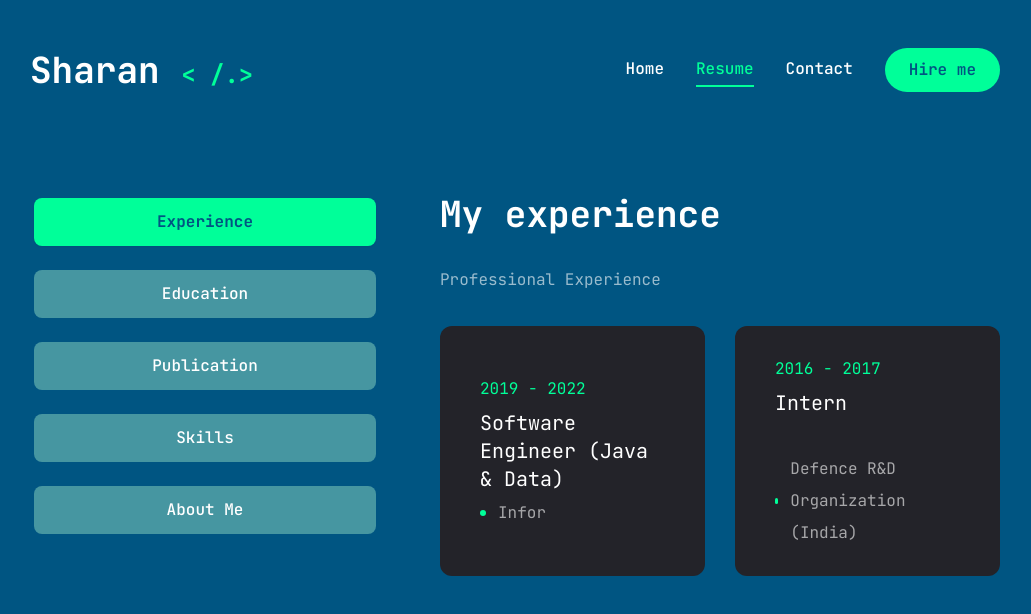
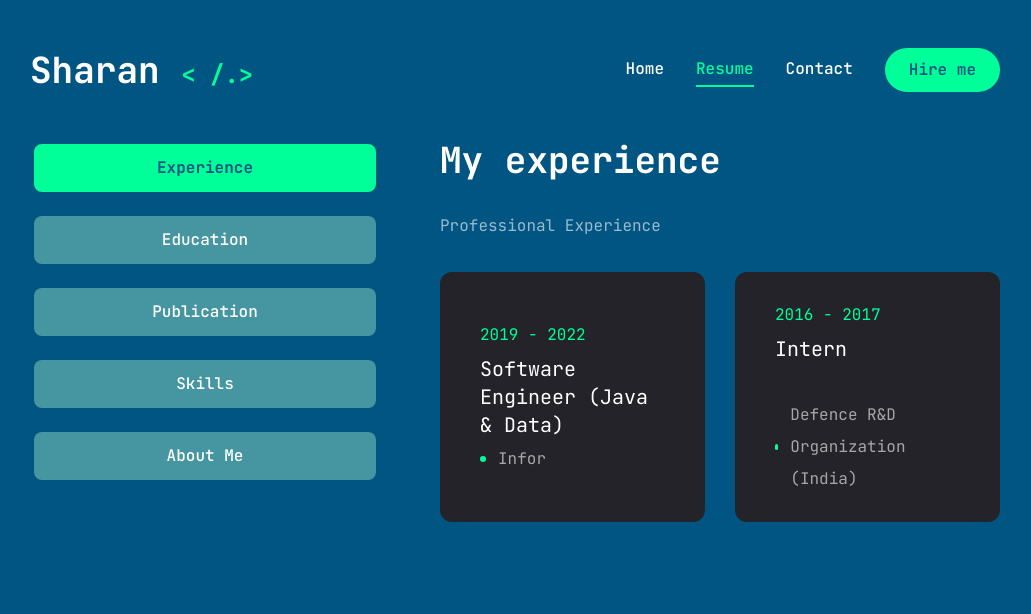
Before and after one commit to sharanreddy799/saisharankaram.github.io, a Next.js app: page /resume in a window 1280 px wide. Shown: the top 614 px of the page, without its empty margins (125-1156 px from the left). Built offline with nearby package versions, Linux system fonts and the light colour scheme.

Commit message:
Fixed the Issue with Tablist changes

```diff
--- a/app/resume/page.jsx
+++ b/app/resume/page.jsx
@@ -131,7 +131,7 @@
         opacity: 1,
         transition: { delay: 1.4, duration: 0.4, ease: "easeIn" },
       }}
-      className="min-h-[80vh] flex flex-col items-center  justify-center py-12 xl:py-0"
+      className=" flex flex-col items-center  justify-center py-12 xl:py-0"
     >
       <div className="container mx-auto ">
         <Tabs
```
